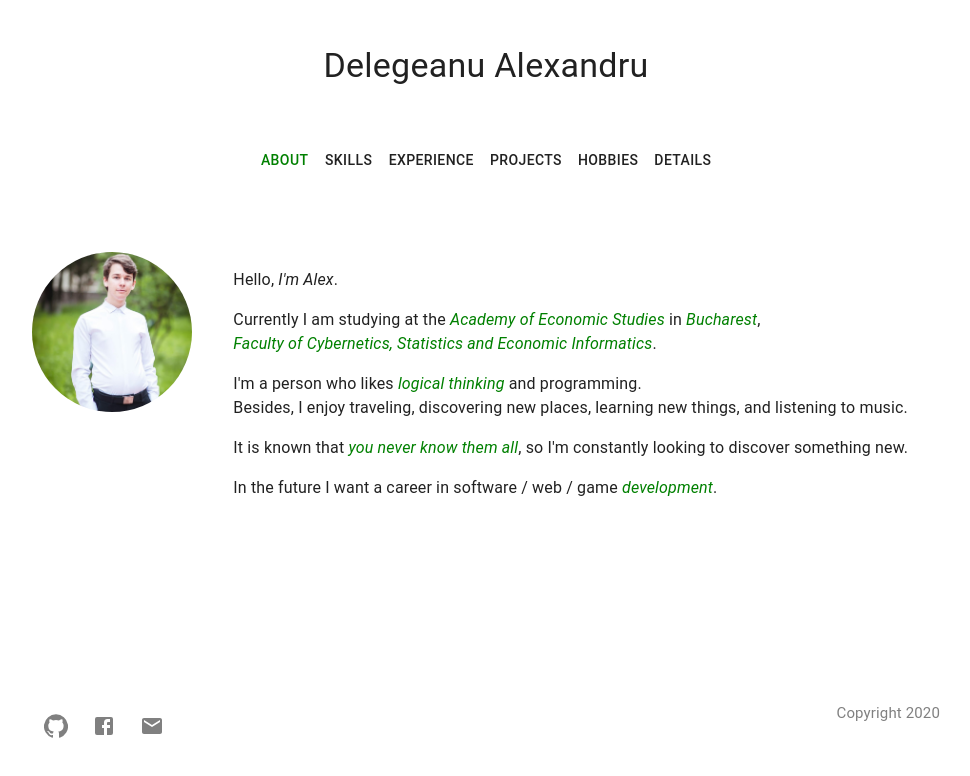
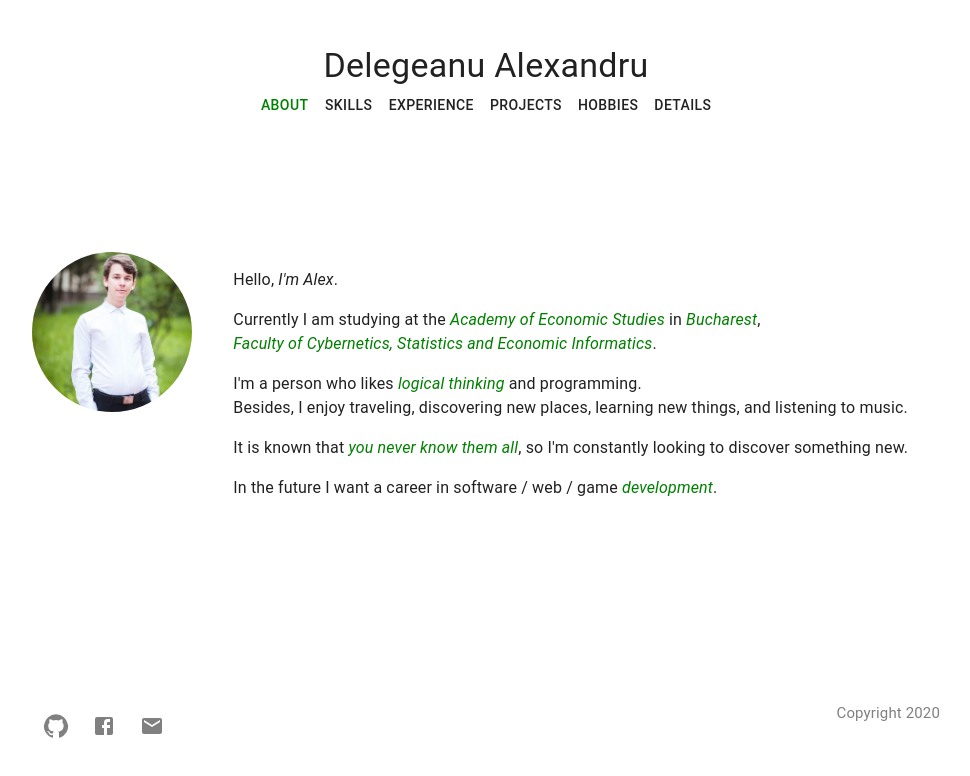
Before and after one commit to TheAncientOwl/personal-page, a React (Create React App) app: page / in a window 1280 px wide. Shown: the top 776 px of the page, without its empty margins (154-1124 px from the left). Built offline with nearby package versions, Linux system fonts and the light colour scheme.

Commit message:
removed paddingTop.

```diff
--- a/src/components/NavBarButtons.jsx
+++ b/src/components/NavBarButtons.jsx
@@ -41,7 +41,7 @@ export default function NavBarButtons({ onClick }) {
   const [currentButton, setCurrentButton] = useState(ButtonsConfig[0].title);
 
   return (
-    <div style={{ paddingTop: '55px', paddingBottom: '10px' }}>
+    <div style={{ paddingBottom: '10px' }}>
       {ButtonsConfig.map((button, index) => {
         const col = currentButton === button.title ? 'green' : 'inherit';
         return (
```
